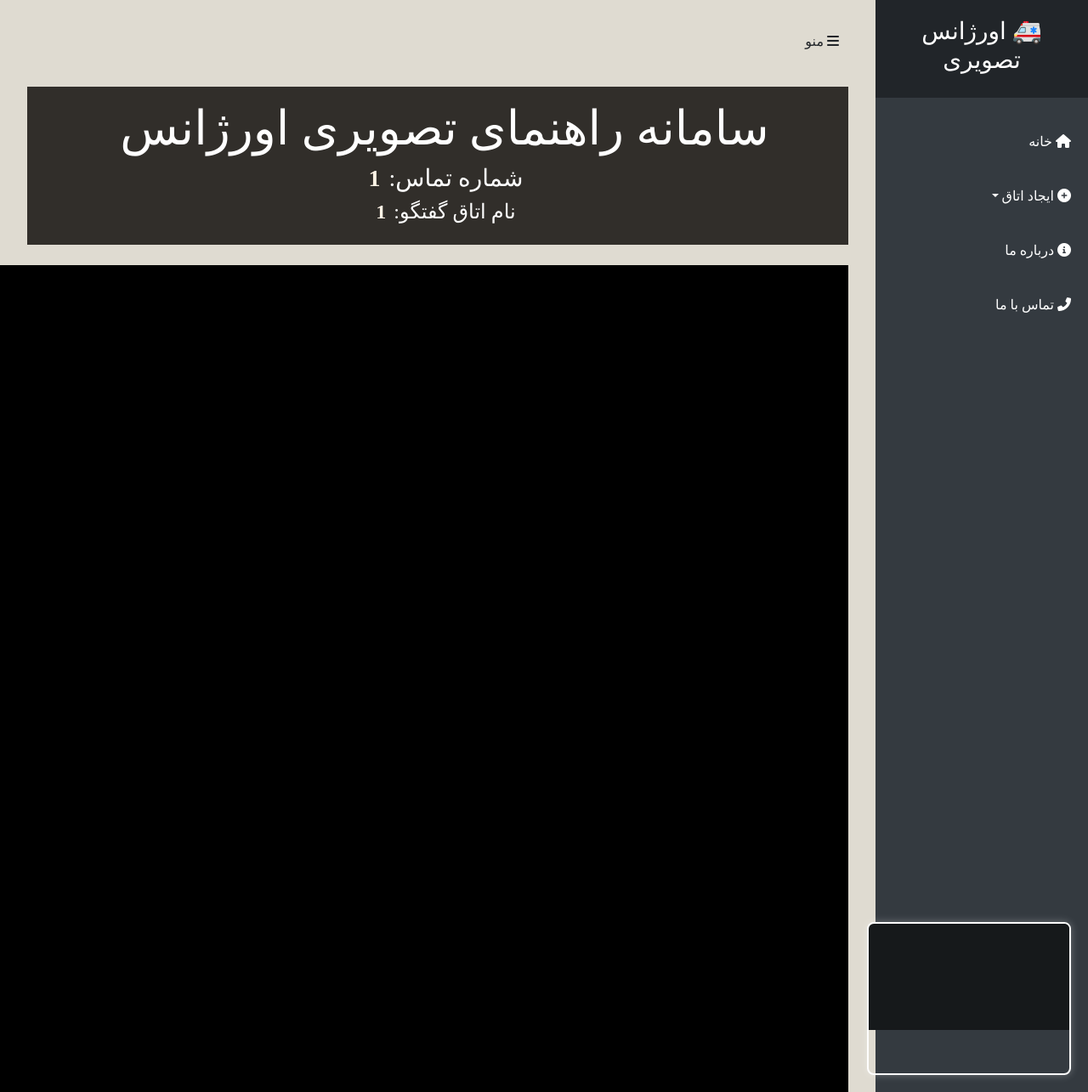
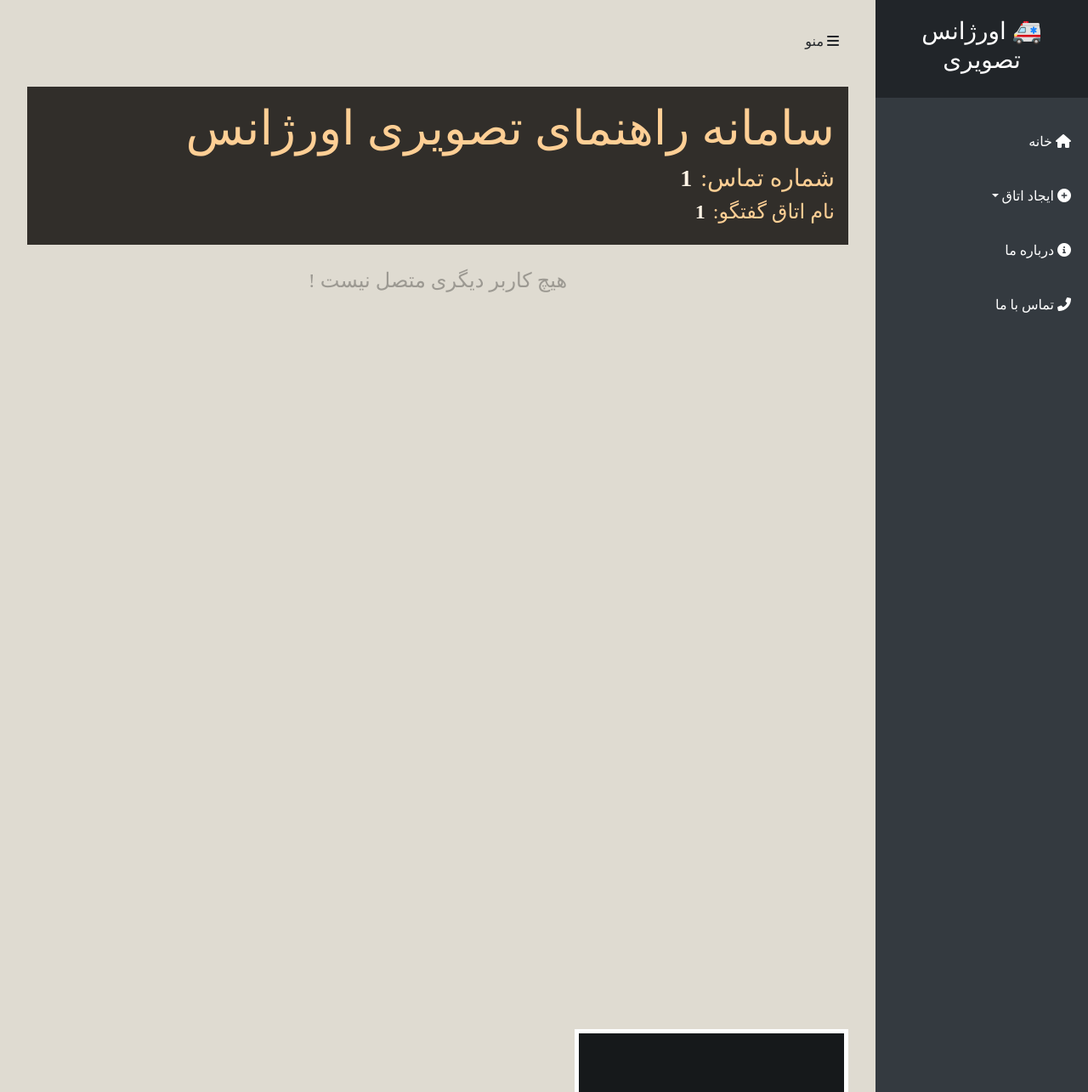
Before and after one commit to pourhossinm/Emergency, a Flask app: page /room/1/1/ in a window 1280 px wide. Shown: the whole page at 85% size. Run offline with Flask 3, Linux system fonts and the light colour scheme; data comes from the database, SQL or seed files in the repository; both versions use the stored data as it was after the commit; some libraries are stand-ins or nearby versions.

Commit message:
update 07-05-1404--12--30

```diff
--- a/templates/chatroom.html
+++ b/templates/chatroom.html
@@ -4,56 +4,12 @@
 
 {% block extra_head %}
 <link rel="stylesheet" href="{{ url_for('static', filename='chatroom.455css') }}">
-<style>
-    html, body {
-        margin: 0;
-        padding: 0;
-        height: 100%;
-        width: 100%;
-        background-color: black;
-    }
 
-    #video_grid {
-        position: relative;
-        width: 100vw;
-        height: 85vh;
-        display: flex;
-        justify-content: center;
-        align-items: center;
-        background-color: black;
-    }
-
-    #div_local_vid {
-        position: absolute;
-        bottom: 20px;
-        right: 20px;
-        width: 240px;
-        height: 180px;
-        z-index: 2;
-        border: 2px solid white;
-        border-radius: 8px;
-        overflow: hidden;
-        box-shadow: 0 0 10px rgba(255,255,255,0.3);
-    }
-
-    video {
-        width: 100%;
-        height: 100%;
-        object-fit: cover;
-    }
-
-    #control_box {
-        position: relative;
-        width: 100%;
-        background-color: rgba(0, 0, 0, 0.6);
-        z-index: 3;
-        padding: 10px 0;
-    }
-</style>
 {% endblock %}
 
 {% block content %}
-<div class="heading mb-4 text-center text-white">
+
+    <div class="heading mb-4">
         <h1 class="display-4">سامانه راهنمای تصویری اورژانس</h1>
         <div class="room-info">
             <h3>شماره تماس: <span class="heading-mark">{{room_id}}</span></h3>
@@ -62,41 +18,63 @@
     </div>
 
     <div class="container-fluid px-0 mx-0">
-    <div id="video_grid">
-        <!-- remote videos will be appended here by JavaScript -->
-    </div>
-    <div id="div_local_vid">
+        <div id="video_grid" class="video-grid"></div>
+                    <div id="div_local_vid" class="col-5 col-md-4 col-lg-3 video-item ml-auto">
                 <div class="vid-wrapper">
-            <video id="local_vid" autoplay muted playsinline></video>
+                    <video id="local_vid" autoplay muted>jsdhfsjdf</video>
                 </div>
                     </div>
 
+
         <div id="control_box" class="row control-box shadow">
-        <div class="col-12 d-flex justify-content-center align-items-center button-box">
-            <button id="bttn_mute" class="btn btn-lg btn-outline-secondary rounded-circle mx-2">
-                <span id="mute_icon" class="material-icons pt-2">mic</span>
+            <div class="col-7 col-md-8 col-lg-9 d-flex justify-content-around align-items-center button-box">
+
+                <button id="bttn_mute" class="btn btn-lg btn-outline-secondary rounded-circle">
+                    <span id="mute_icon" class="material-icons pt-2">
+                        mic
+                    </span>
                 </button>
-            <button id="bttn_vid_mute" class="btn btn-lg btn-outline-secondary rounded-circle mx-2">
-                <span id="vid_mute_icon" class="material-icons pt-2">videocam</span>
+                <button id="bttn_vid_mute"class="btn btn-lg btn-outline-secondary rounded-circle">
+                    <span id="vid_mute_icon" class="material-icons pt-2">
+                        videocam
+                    </span>
                 </button>
-            <button id="call_end" class="btn btn-lg btn-danger rounded-circle mx-2">
-                <span class="material-icons pt-2">call_end</span>
+                <button id="call_end" class="btn btn-lg btn-danger rounded-circle">
+                    <span class="material-icons pt-2">
+                        call_end
+                    </span>
                 </button>
             </div>
         </div>
     </div>
+
 {% endblock %}
 
 {% block extra_scripts %}
+<!-- socketio -->
 <script src="https://cdnjs.cloudflare.com/ajax/libs/socket.io/4.5.4/socket.io.js"
 integrity="sha512-YeeA/Qxn5hYdkukScTCNNOhTrv1C2RubAGButJ1rmgQwZf/HdRaCGl+JAVkqsqaNRaYNHdheiuKKuPf9mDcqKg=="
 crossorigin="anonymous"></script>
+
+
+<!-- Latest compiled and minified CSS -->
+<!--    <link rel="stylesheet" href="https://maxcdn.bootstrapcdn.com/bootstrap/4.5.2/css/bootstrap.min.css">-->
+<!-- jQuery library -->
 <script src="https://ajax.googleapis.com/ajax/libs/jquery/3.5.1/jquery.min.js"></script>
+<!-- Popper JS -->
 <script src="https://cdnjs.cloudflare.com/ajax/libs/popper.js/1.16.0/umd/popper.min.js"></script>
+<!-- Latest compiled JavaScript -->
+<!--    <script src="https://maxcdn.bootstrapcdn.com/bootstrap/4.5.2/js/bootstrap.min.js"></script>-->
 <script src="{{url_for('static', filename='bootstrap.min.js')}}"></script>
+
+<!-- google Material icons -->
 <link href="https://fonts.googleapis.com/icon?family=Material+Icons" rel="stylesheet">
+
+<!-- custom css -->
 <link rel="stylesheet" href="{{url_for('static', filename='style.css')}}">
 <link rel="stylesheet" href="{{url_for('static', filename='chatroom.css')}}">
+<!--    <link rel="stylesheet" href="{{url_for('static', filename='bootstrap.min.css')}}">-->
+
 
 <script type="text/javascript">
 var myRoomID = "{{room_id}}";
@@ -107,4 +85,21 @@
 </script>
 <script src="{{url_for('static', filename='chatroom_ui.js')}}"></script>
 <script src="{{url_for('static', filename='chatroom_networking.js')}}"></script>
+
+<script>
+    document.addEventListener("DOMContentLoaded", function() {
+        var videoElement = document.getElementById("local_vid");
+
+        if (videoElement) {
+            videoElement.addEventListener("play", function() {
+                setTimeout(function() {
+                    document.documentElement.style.scrollBehavior = "smooth"; // اسکرول نرم
+                    window.scrollTo(0, document.body.scrollHeight); // اسکرول به پایین صفحه
+                }, 500);
+            });
+        }
+    });
+
+</script>
+
 {% endblock %}
```
Also changed, not shown: hex.py (+31 -40 lines), Emergency.db, 2 other files. Lines whose indentation alone changed are shown as unchanged.
